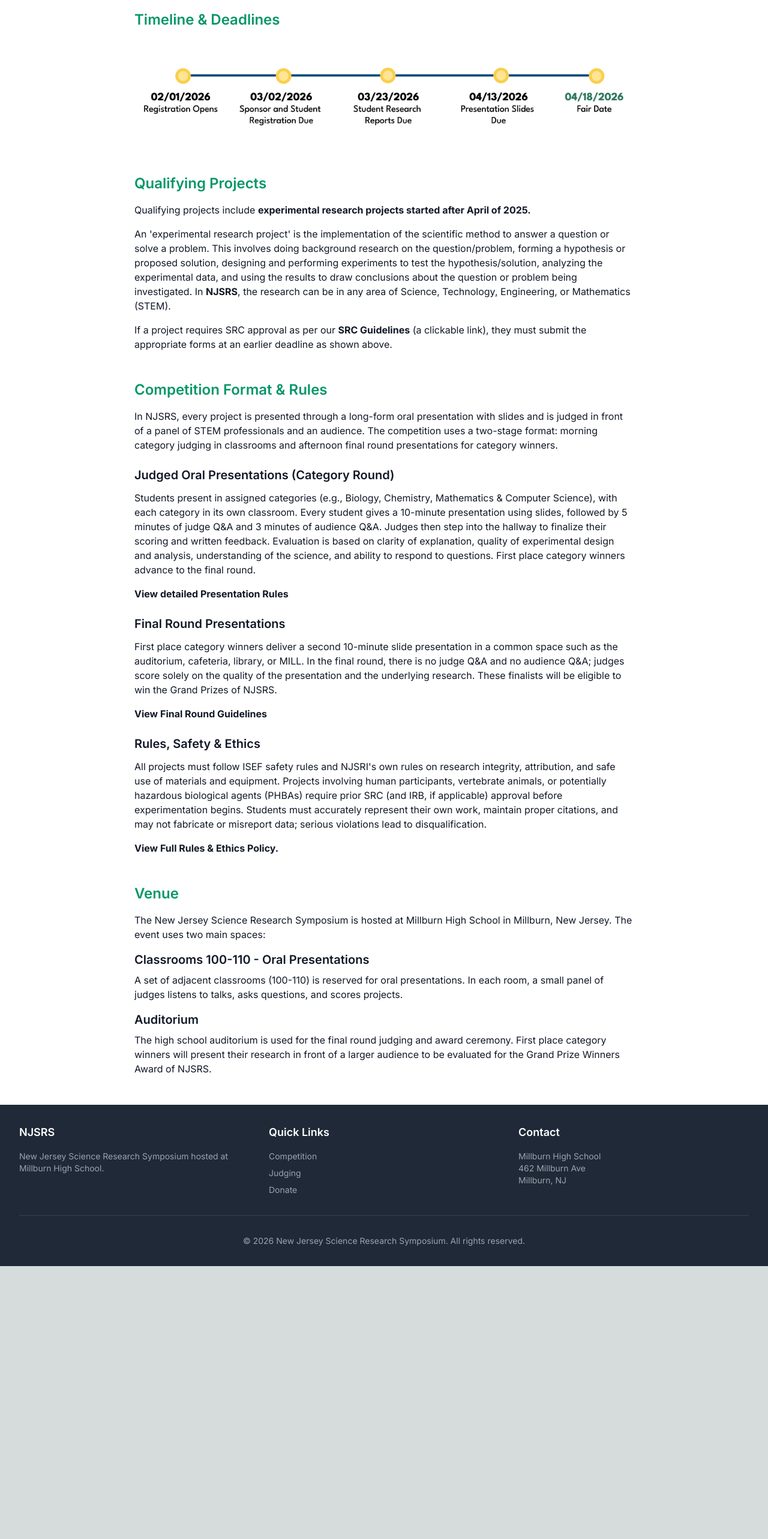
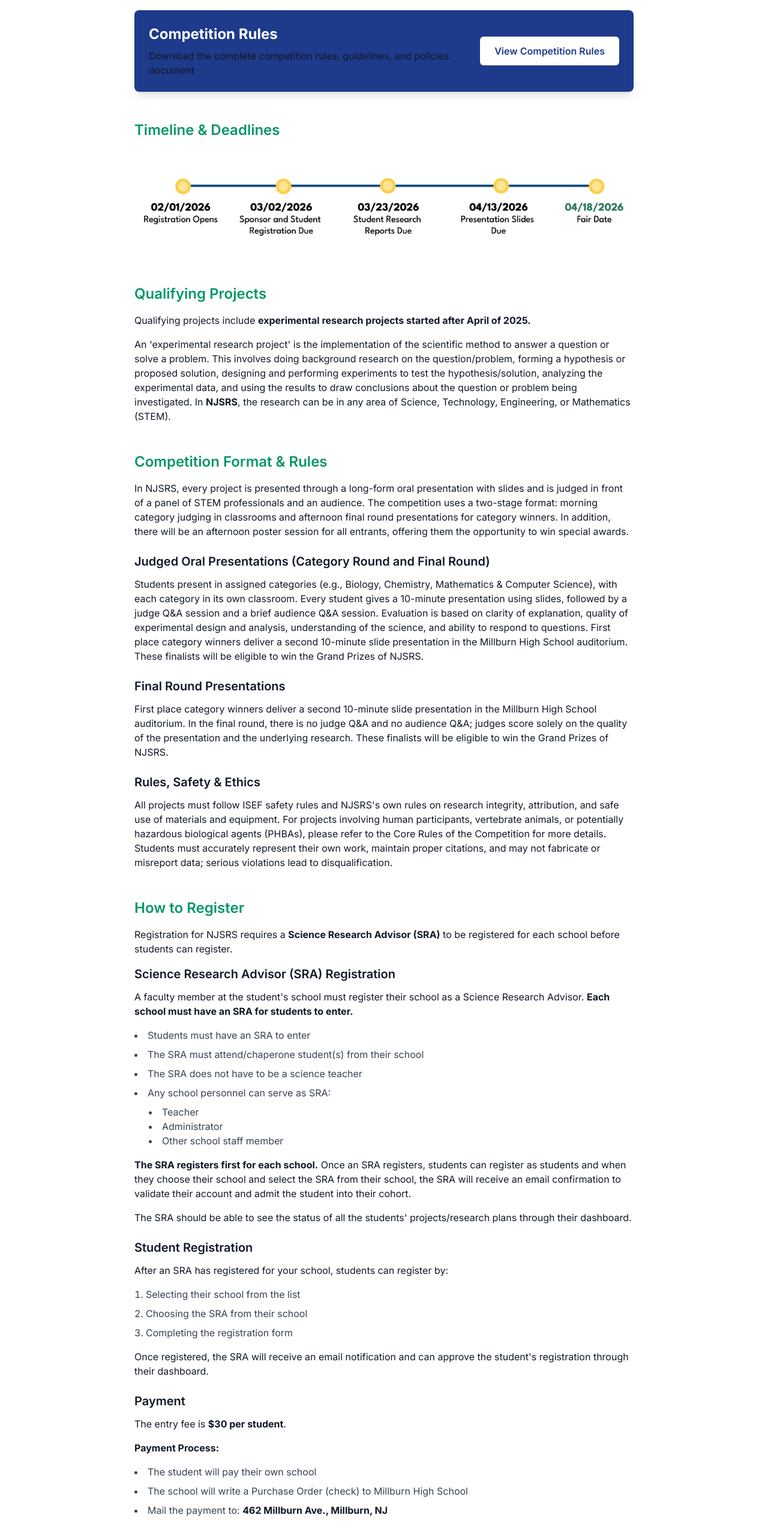
Before and after one commit to avidnerd/njsrs-site, a Next.js app: page /competition in a window 1280 px wide. Shown: the part 216-2782 px from the top of the page at 60% size. Before the commit the page ends 2327 px from the top, so only its background shows below. Built offline with nearby package versions, Linux system fonts and the light colour scheme; no server answers.

Commit message:
core rules added

```diff
--- a/app/competition/page.tsx
+++ b/app/competition/page.tsx
@@ -3,6 +3,28 @@ export default function CompetitionPage() {
     <div className="min-h-screen bg-white">
       <div className="max-w-4xl mx-auto px-4 sm:px-6 lg:px-8 py-12">
         <h1 className="text-4xl font-bold text-primary-blue mb-8">Competition</h1>
+
+        <section className="mb-12">
+          <div className="bg-primary-blue rounded-lg shadow-lg p-6 text-white hover:shadow-xl transition-shadow">
+            <div className="flex items-center justify-between">
+              <div>
+                <h2 className="text-2xl font-bold mb-2">Competition Rules</h2>
+                <p className="text-blue-100">
+                  Download the complete competition rules, guidelines, and policies document
+                </p>
+              </div>
+              <a
+                href="/2025-2026%20New%20Jersey%20Science%20Research%20Symposium%20Core%20Rules%20260131.5%20%281%29.pdf"
+                download="NJSRS_Competition_Rules.pdf"
+                target="_blank"
+                rel="noopener noreferrer"
+                className="bg-white text-primary-blue px-6 py-3 rounded-md hover:bg-gray-100 font-semibold transition-colors whitespace-nowrap"
+              >
+                View Competition Rules
+              </a>
+            </div>
+          </div>
+        </section>
 
         <section className="mb-12">
           <h2 className="text-2xl font-semibold text-primary-darkGreen mb-6">
@@ -28,9 +50,6 @@ export default function CompetitionPage() {
             <p className="text-gray-700 mb-4">
               An &apos;experimental research project&apos; is the implementation of the scientific method to answer a question or solve a problem. This involves doing background research on the question/problem, forming a hypothesis or proposed solution, designing and performing experiments to test the hypothesis/solution, analyzing the experimental data, and using the results to draw conclusions about the question or problem being investigated. In <strong>NJSRS</strong>, the research can be in any area of Science, Technology, Engineering, or Mathematics (STEM).
             </p>
-            <p className="text-gray-700">
-              If a project requires SRC approval as per our <strong>SRC Guidelines</strong> (a clickable link), they must submit the appropriate forms at an earlier deadline as shown above.
-            </p>
           </div>
         </section>
 
@@ -39,18 +58,16 @@ export default function CompetitionPage() {
             Competition Format & Rules
           </h2>
           <p className="text-gray-700 mb-6">
-            In NJSRS, every project is presented through a long-form oral presentation with slides and is judged in front of a panel of STEM professionals and an audience. The competition uses a two-stage format: morning category judging in classrooms and afternoon final round presentations for category winners.
+            In NJSRS, every project is presented through a long-form oral presentation with slides and is judged in front of a panel of STEM professionals and an audience. The competition uses a two-stage format: morning category judging in classrooms and afternoon final round presentations for category winners. In addition, there will be an afternoon poster session for all entrants, offering them the opportunity to win special awards.
           </p>
 
           <div className="mb-6">
             <h3 className="text-xl font-semibold text-gray-900 mb-3">
-              Judged Oral Presentations (Category Round)
+              Judged Oral Presentations (Category Round and Final Round)
             </h3>
             <p className="text-gray-700 mb-4">
-              Students present in assigned categories (e.g., Biology, Chemistry, Mathematics & Computer Science), with each category in its own classroom. Every student gives a 10-minute presentation using slides, followed by 5 minutes of judge Q&A and 3 minutes of audience Q&A. Judges then step into the hallway to finalize their scoring and written feedback. Evaluation is based on clarity of explanation, quality of experimental design and analysis, understanding of the science, and ability to respond to questions. First place category winners advance to the final round.
-            </p>
-            <p className="text-gray-700">
-              <strong>View detailed Presentation Rules</strong>
+              Students present in assigned categories (e.g., Biology, Chemistry, Mathematics & Computer Science), with each category in its own classroom. Every student gives a 10-minute presentation using slides, followed by a judge Q&A session and a brief audience Q&A session. Evaluation is based on clarity of explanation, quality of experimental design and analysis, understanding of the science, and ability to respond to questions.
+              First place category winners deliver a second 10-minute slide presentation in the Millburn High School auditorium. These finalists will be eligible to win the Grand Prizes of NJSRS.
             </p>
           </div>
 
@@ -59,10 +76,7 @@ export default function CompetitionPage() {
               Final Round Presentations
             </h3>
             <p className="text-gray-700 mb-4">
-              First place category winners deliver a second 10-minute slide presentation in a common space such as the auditorium, cafeteria, library, or MILL. In the final round, there is no judge Q&A and no audience Q&A; judges score solely on the quality of the presentation and the underlying research. These finalists will be eligible to win the Grand Prizes of NJSRS.
-            </p>
-            <p className="text-gray-700">
-              <strong>View Final Round Guidelines</strong>
+              First place category winners deliver a second 10-minute slide presentation in the Millburn High School auditorium. In the final round, there is no judge Q&A and no audience Q&A; judges score solely on the quality of the presentation and the underlying research. These finalists will be eligible to win the Grand Prizes of NJSRS.
             </p>
           </div>
 
@@ -71,11 +85,80 @@ export default function CompetitionPage() {
               Rules, Safety & Ethics
             </h3>
             <p className="text-gray-700 mb-4">
-              All projects must follow ISEF safety rules and NJSRI&apos;s own rules on research integrity, attribution, and safe use of materials and equipment. Projects involving human participants, vertebrate animals, or potentially hazardous biological agents (PHBAs) require prior SRC (and IRB, if applicable) approval before experimentation begins. Students must accurately represent their own work, maintain proper citations, and may not fabricate or misreport data; serious violations lead to disqualification.
+              All projects must follow ISEF safety rules and NJSRS&apos;s own rules on research integrity, attribution, and safe use of materials and equipment. For projects involving human participants, vertebrate animals, or potentially hazardous biological agents (PHBAs), please refer to the Core Rules of the Competition for more details. Students must accurately represent their own work, maintain proper citations, and may not fabricate or misreport data; serious violations lead to disqualification.
             </p>
-            <p className="text-gray-700">
-              <strong>View Full Rules & Ethics Policy.</strong>
+          </div>
+        </section>
+
+        <section className="mb-12">
+          <h2 className="text-2xl font-semibold text-primary-darkGreen mb-4">
+            How to Register
+          </h2>
+          <div className="prose max-w-none">
+            <p className="text-gray-700 mb-4">
+              Registration for NJSRS requires a <strong>Science Research Advisor (SRA)</strong> to be registered for each school before students can register.
             </p>
+
+            <div className="mb-6">
+              <h3 className="text-xl font-semibold text-gray-900 mb-3">
+                Science Research Advisor (SRA) Registration
+              </h3>
+              <p className="text-gray-700 mb-4">
+                A faculty member at the student&apos;s school must register their school as a Science Research Advisor. <strong>Each school must have an SRA for students to enter.</strong>
+              </p>
+              <ul className="list-disc list-inside text-gray-700 mb-4 space-y-2">
+                <li>Students must have an SRA to enter</li>
+                <li>The SRA must attend/chaperone student(s) from their school</li>
+                <li>The SRA does not have to be a science teacher</li>
+                <li>Any school personnel can serve as SRA:
+                  <ul className="list-disc list-inside ml-6 mt-2">
+                    <li>Teacher</li>
+                    <li>Administrator</li>
+                    <li>Other school staff member</li>
+                  </ul>
+                </li>
+              </ul>
+              <p className="text-gray-700 mb-4">
+                <strong>The SRA registers first for each school.</strong> Once an SRA registers, students can register as students and when they choose their school and select the SRA from their school, the SRA will receive an email confirmation to validate their account and admit the student into their cohort.
+              </p>
+              <p className="text-gray-700">
+                The SRA should be able to see the status of all the students&apos; projects/research plans through their dashboard.
+              </p>
+            </div>
+
+            <div className="mb-6">
+              <h3 className="text-xl font-semibold text-gray-900 mb-3">
+                Student Registration
+              </h3>
+              <p className="text-gray-700 mb-4">
+                After an SRA has registered for your school, students can register by:
+              </p>
+              <ol className="list-decimal list-inside text-gray-700 mb-4 space-y-2">
+                <li>Selecting their school from the list</li>
+                <li>Choosing the SRA from their school</li>
+                <li>Completing the registration form</li>
+              </ol>
+              <p className="text-gray-700">
+                Once registered, the SRA will receive an email notification and can approve the student&apos;s registration through their dashboard.
+              </p>
+            </div>
+
+            <div className="mb-6">
+              <h3 className="text-xl font-semibold text-gray-900 mb-3">
+                Payment
+              </h3>
+              <p className="text-gray-700 mb-4">
+                The entry fee is <strong>$30 per student</strong>.
+              </p>
+              <p className="text-gray-700 mb-4">
+                <strong>Payment Process:</strong>
+              </p>
+              <ul className="list-disc list-inside text-gray-700 space-y-2">
+                <li>The student will pay their own school</li>
+                <li>The school will write a Purchase Order (check) to Millburn High School</li>
+                <li>Mail the payment to: <strong>462 Millburn Ave., Millburn, NJ</strong></li>
+              </ul>
+            </div>
           </div>
         </section>
 
@@ -86,24 +169,7 @@ export default function CompetitionPage() {
           <p className="text-gray-700 mb-4">
             The New Jersey Science Research Symposium is hosted at Millburn High School in Millburn, New Jersey. The event uses two main spaces:
           </p>
-          <div className="space-y-4">
-            <div>
-              <h3 className="text-xl font-semibold text-gray-900 mb-2">
-                Classrooms 100-110 - Oral Presentations
-              </h3>
-              <p className="text-gray-700">
-                A set of adjacent classrooms (100-110) is reserved for oral presentations. In each room, a small panel of judges listens to talks, asks questions, and scores projects.
-              </p>
-            </div>
-            <div>
-              <h3 className="text-xl font-semibold text-gray-900 mb-2">
-                Auditorium
-              </h3>
-              <p className="text-gray-700">
-                The high school auditorium is used for the final round judging and award ceremony. First place category winners will present their research in front of a larger audience to be evaluated for the Grand Prize Winners Award of NJSRS.
-              </p>
-            </div>
-          </div>
+
         </section>
       </div>
     </div>
--- a/app/judging/page.tsx
+++ b/app/judging/page.tsx
@@ -24,7 +24,7 @@ export default function JudgingPage() {
             Qualifications to Serve as a Judge
           </h2>
           <p className="text-gray-700">
-            Judges should have a strong background in STEM (Science, Technology, Engineering, or Mathematics) with a bachelor&apos;s degree or higher, or equivalent professional experience. We encourage graduate students, industry professionals, university faculty, and experienced high school STEM teachers to apply. Judges must be comfortable evaluating high school-level experimental research, providing written and verbal feedback, and agreeing to NJSRS&apos;s conflict-of-interest and ethics policies.
+            Judges should have a strong background in STEM (Science, Technology, Engineering, or Mathematics) with a bachelor&apos;s degree or higher, or equivalent professional experience. We encourage graduate students, industry professionals, university faculty, and experienced high school STEM teachers to apply. Judges must be comfortable evaluating high school-level experimental research, providing feedback, and agreeing to NJSRS&apos;s conflict-of-interest and ethics policies.
           </p>
         </section>
 
@@ -34,7 +34,7 @@ export default function JudgingPage() {
             Judging Criteria
           </h2>
           <p className="text-gray-700 mb-4">
-            Evaluation is based on the quality of the research question, experimental design, data analysis, conclusions, and the student&apos;s understanding and communication. Separate rubrics are used for each track to clarify expectations.
+            Evaluation is based on the quality of the research question, experimental design, data analysis, conclusions, and the student&apos;s understanding and communication.
           </p>
           <p className="text-gray-700">
             <strong>View Oral Presentation Rubric</strong> for full scoring categories and point distributions.
```
Also changed, not shown: app/donate/page.tsx (+5 -4 lines), app/page.tsx (+18 -5 lines), 1 other file (tests, documents, lock files or other folders).
